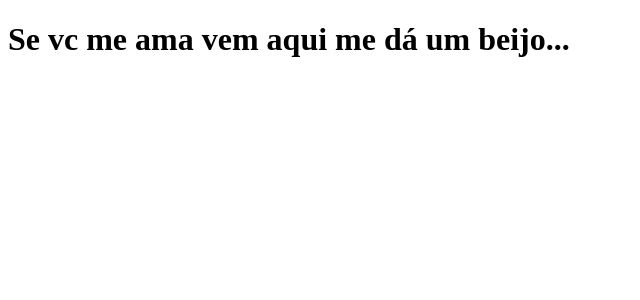
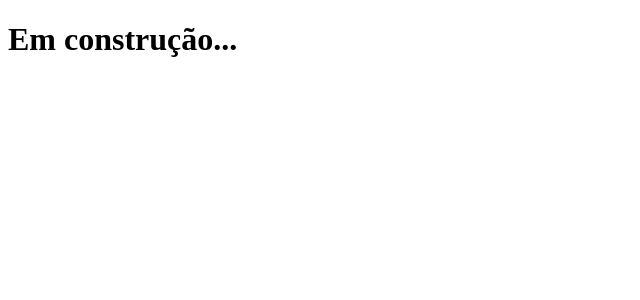
Before and after one commit to sammysc/clone-tabnews, a Next.js app: page / in a window 1280 px wide. Shown: the top 300 px of the page, without its empty margins (0-640 px from the left). Built offline with nearby package versions, Linux system fonts and the light colour scheme.

Commit message:
feat: change index

```diff
--- a/pages/index.js
+++ b/pages/index.js
@@ -1,5 +1,5 @@
 function Home() {
-  return <h1>Se vc me ama vem aqui me dá um beijo...</h1>;
+  return <h1>Em construção...</h1>;
 }
 
 export default Home;
```
